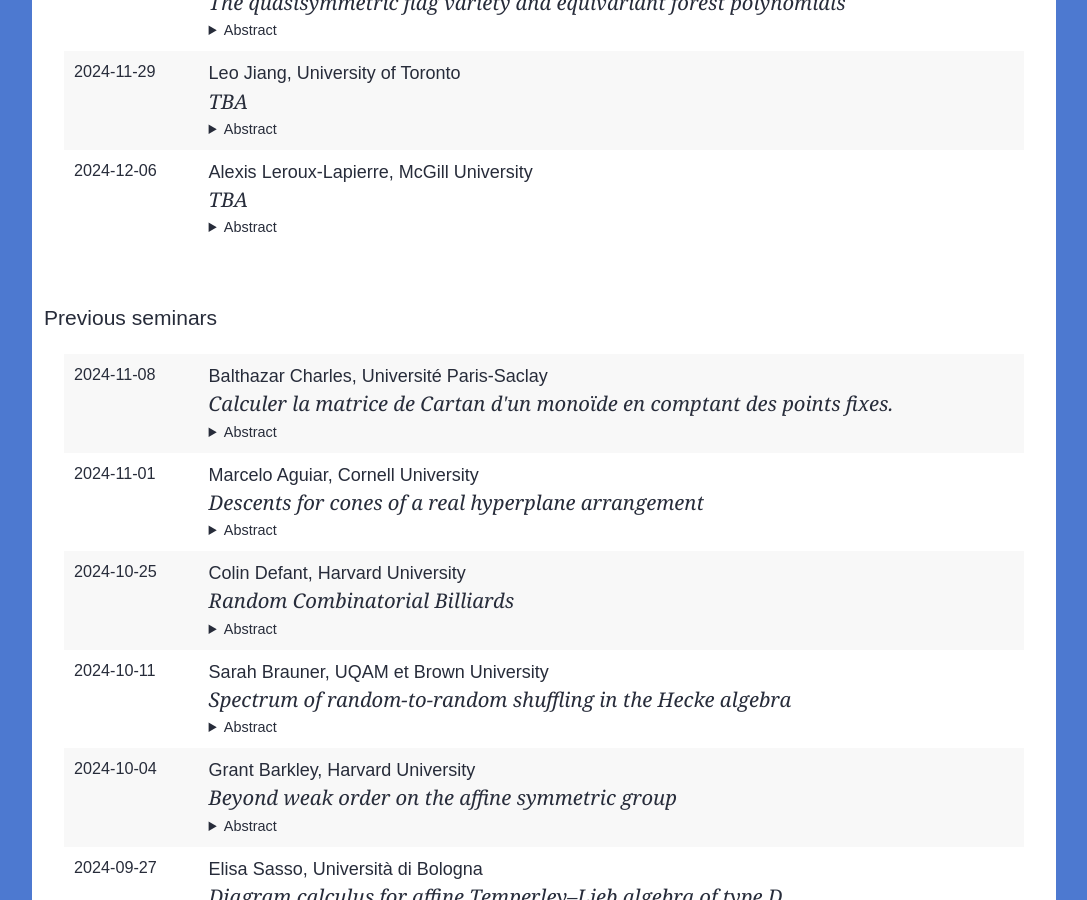
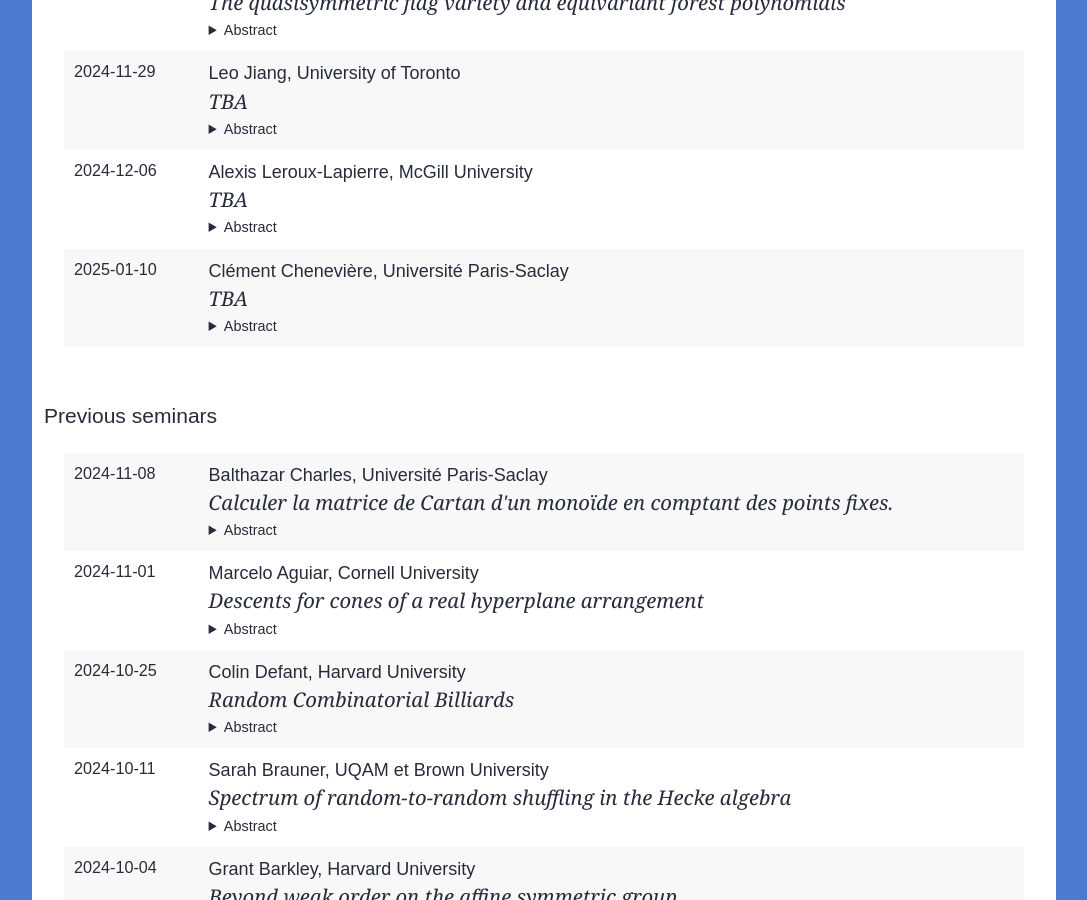
Before and after one commit to lacim-uqam/lacim-uqam.github.io, a Jekyll site: the page built from en/seminar.md, in a window 1280 px wide and 900 px high, scrolled down 1011 px. Shown: the whole window, without its empty margins (96-1183 px from the left). Built offline with Jekyll 4.4.1, drawn with Linux system fonts in a browser that asks for light colours; formulas are drawn with MathJax 3; our own code applies the rules of GitHub Pages for plain Markdown files.

Commit message:
Update lacim-seminar.yml

```diff
--- a/_data/lacim-seminar.yml
+++ b/_data/lacim-seminar.yml
@@ -1,3 +1,11 @@
+- speaker: Clément Chenevière
+  affiliation: Université Paris-Saclay
+  title: >
+    TBA
+  date: 2025-01-10
+  abstract: >
+    TBA
+
 - speaker: Alexis Leroux-Lapierre
   affiliation: McGill University
   title: >
```
